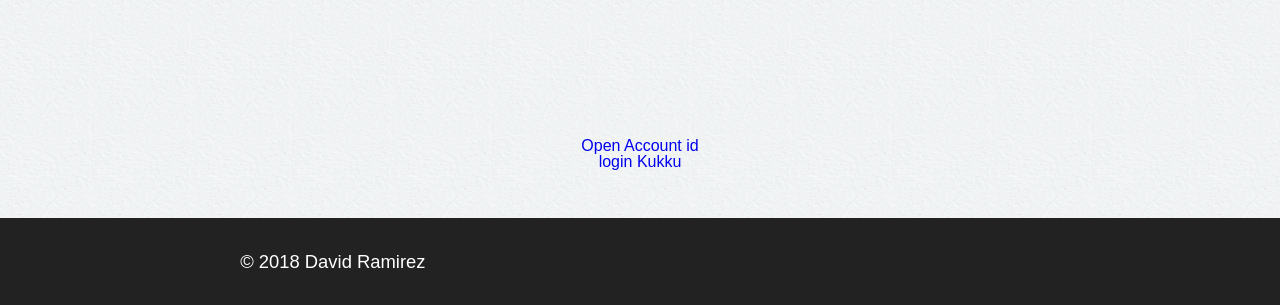
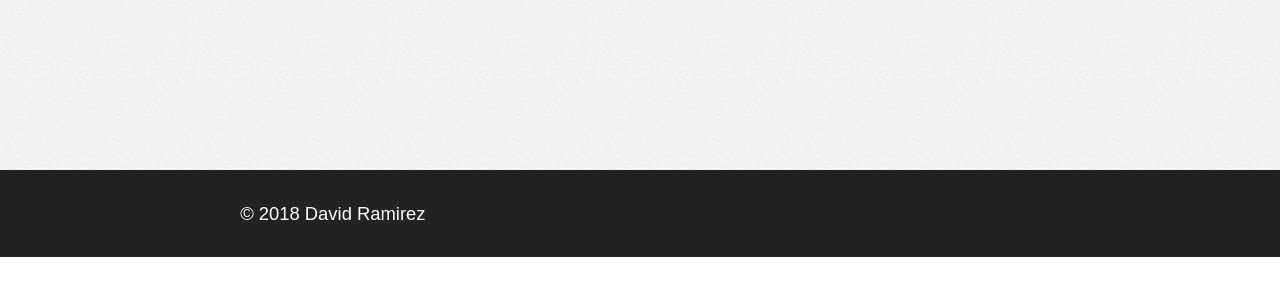
Before and after one commit to davidthegreat/davidthegreat.github.io, a plain HTML site: page index.html in a window 1280 px wide. Shown: the part 3512-3817 px from the top of the page. After the commit the page ends 3769 px from the top, so only its background shows below. Drawn offline with nearby package versions, Linux system fonts and the light colour scheme.

Commit message:
Update index.html

```diff
--- a/index.html
+++ b/index.html
@@ -173,13 +173,6 @@
             </ul>
         </div>
       </div>
-          <br>
-          <a href="quesadillagorilla://history/order/5a0f3b8c34a85b2493c15012">Open Account id</a>
-          <br>
-          <a href="quesadillagorilla://history/order/5a907a648067840f56c050d3">login</a>
-          <a href="kikkujapanesefood://history/order/5a9f13220065a4081c774fd5">Kukku</a>
-
-
     </section>
         <footer class="footer grouping">
             <div class="container grouping">
```
